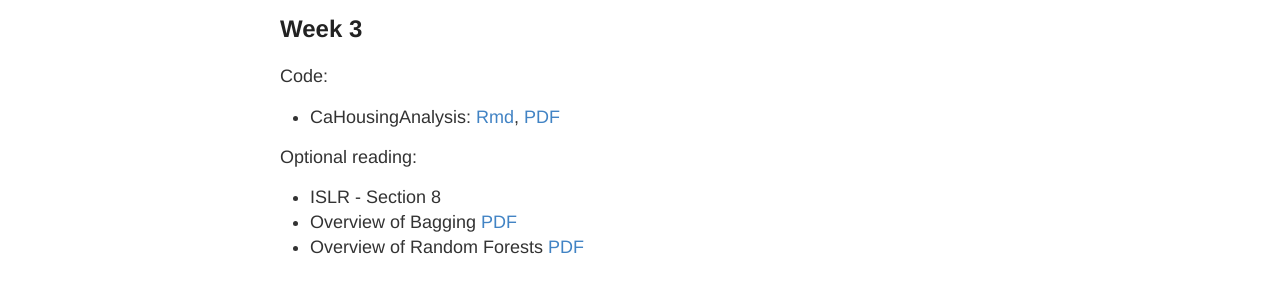
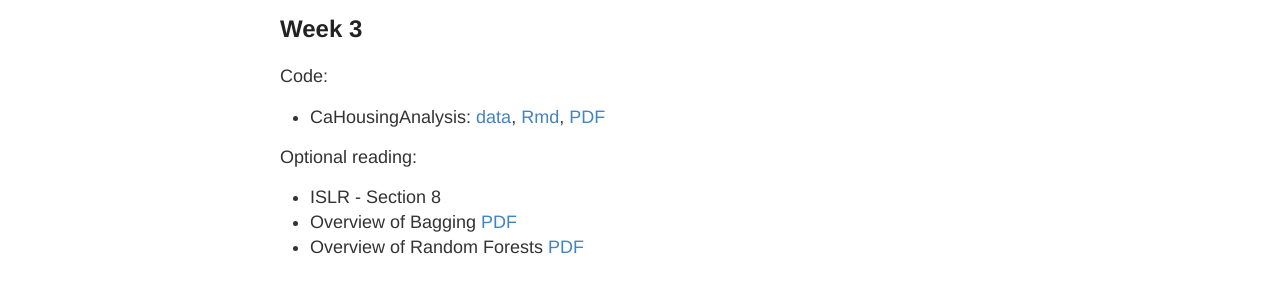
Before and after one commit to ChicagoBoothML/ML2017, a Jekyll site: the page built from lectures.md, in a window 1280 px wide. Shown: the part 608-901 px from the top of the page. Built offline with Jekyll 4.4.1, drawn with Linux system fonts in a browser that asks for light colours.

Commit message:
Update lectures.md

```diff
--- a/lectures.md
+++ b/lectures.md
@@ -25,7 +25,7 @@ permalink: /lectures/
 
 Code:
 
-* CaHousingAnalysis: [Rmd](https://raw.githubusercontent.com/ChicagoBoothML/ML2016/master/code/lec03/CaHousingAnalysis.Rmd), [PDF](https://github.com/ChicagoBoothML/ML2016/raw/master/code/lec03/CaHousingAnalysis.pdf)
+* CaHousingAnalysis: [data](https://github.com/ChicagoBoothML/MLClassData/raw/master/CaliforniaHousing/CaliforniaHousing.csv), [Rmd](https://raw.githubusercontent.com/ChicagoBoothML/ML2016/master/code/lec03/CaHousingAnalysis.Rmd), [PDF](https://github.com/ChicagoBoothML/ML2016/raw/master/code/lec03/CaHousingAnalysis.pdf)
 
 Optional reading:
 
```
